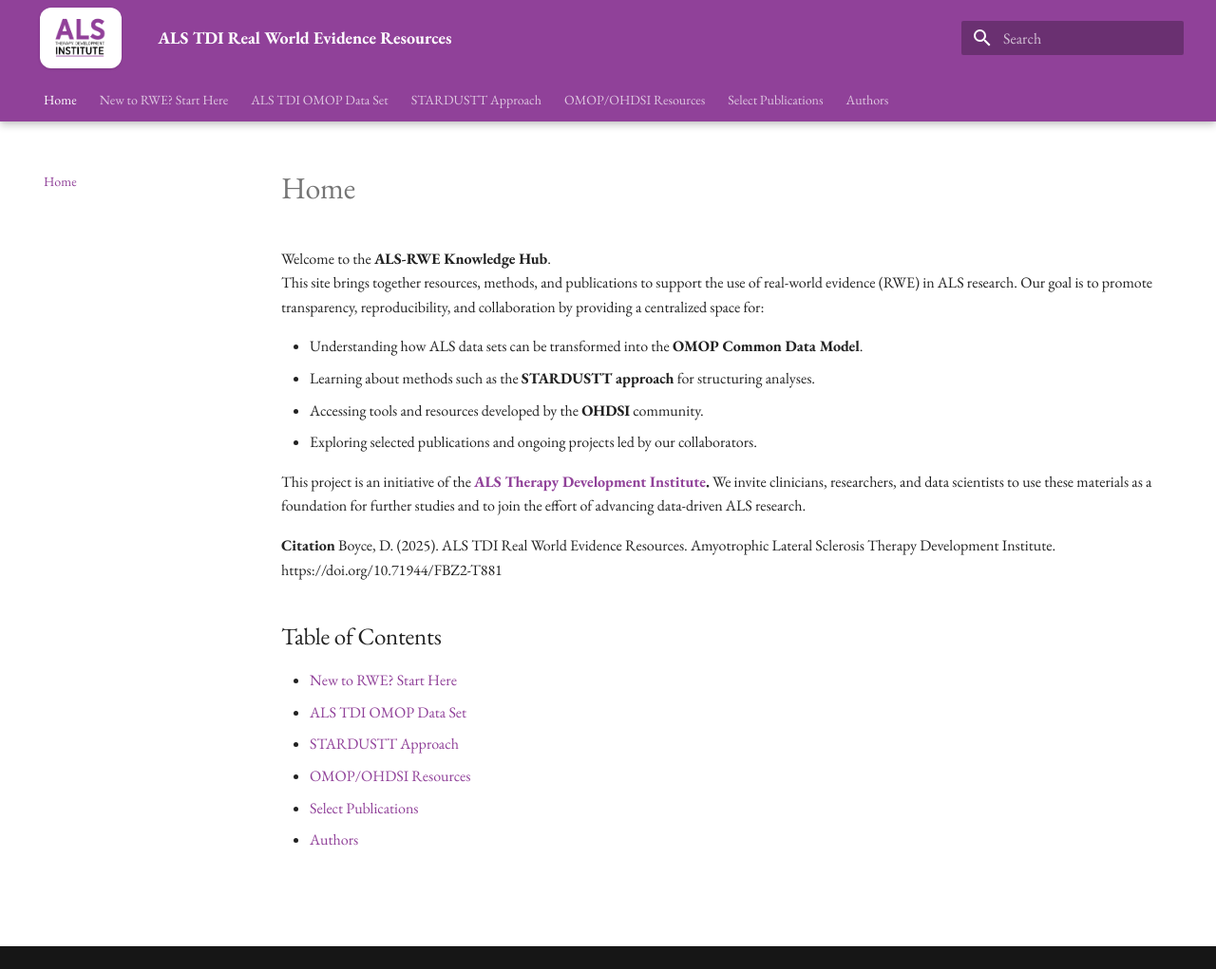
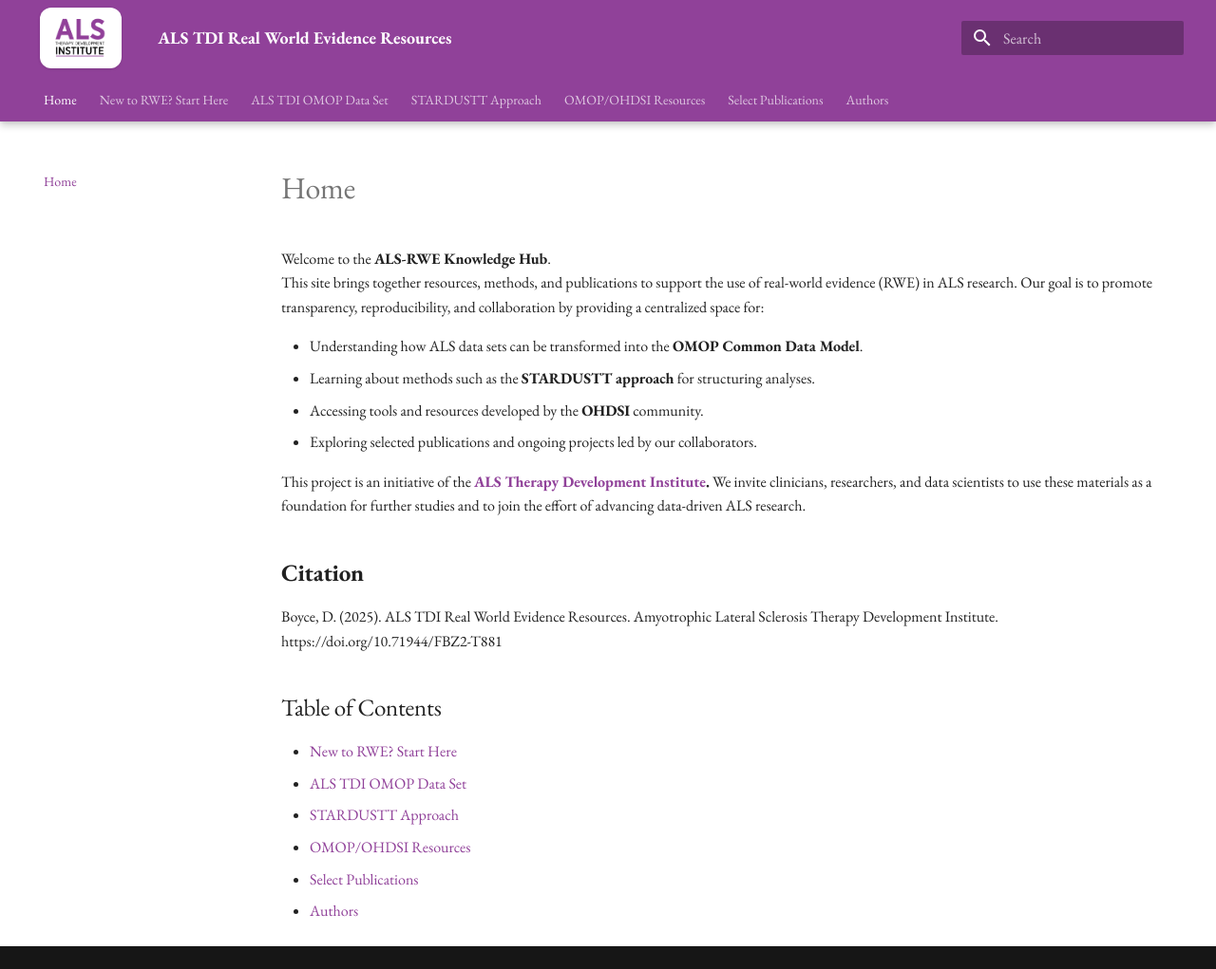
Before and after one commit to ALSTDI/ALS-RWE, an MkDocs documentation site: the page built from docs/index.md, in a window 1280 px wide and 1021 px high. Shown: the whole window at 95% size. Built offline with MkDocs 1.6.1 and Material for MkDocs 9.7.7, drawn with Linux system fonts in a browser that asks for light colours.

```diff
--- a/docs/index.md
+++ b/docs/index.md
@@ -17,7 +17,8 @@ This site brings together resources, methods, and publications to support the us
 
 This project is an initiative of the **[ALS Therapy Development Institute](http://www.als.net).**  We invite clinicians, researchers, and data scientists to use these materials as a foundation for further studies and to join the effort of advancing data-driven ALS research.
 
-**Citation**
+## **Citation**
+
 Boyce, D. (2025). ALS TDI Real World Evidence Resources. Amyotrophic Lateral Sclerosis Therapy Development Institute. https://doi.org/10.71944/FBZ2-T881
 
 ## Table of Contents
```
Also changed, not shown: site/index.html, site/search/search_index.json.
